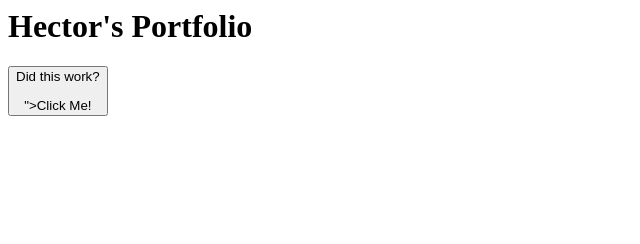
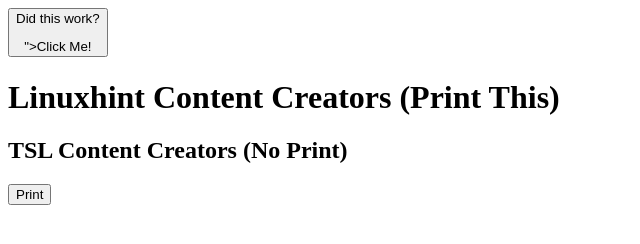
Before and after one commit to lesuetone/lesuetone.github.io, a plain HTML site: page index.html in a window 1280 px wide. Shown: the whole page, without its empty margins (0-640 px from the left). Drawn offline with Linux system fonts and the light colour scheme.

Commit message:
Update index.html

```diff
--- a/index.html
+++ b/index.html
@@ -4,8 +4,21 @@
 
 </head>
 <body>
-<h1>Hector's Portfolio</h1>
  <button type="button" onclick=<p>Did this work?</p>">Click Me!</button>
+
+ <h1>
+
+Linuxhint Content Creators (Print This)
+
+</h1>
+
+<h2 class="noprint">
+
+TSL Content Creators (No Print)
+
+</h2>
+
+<input type="button" value ="Print" onclick="window.print();" class="noprint" />
 
 </body>
 
```
